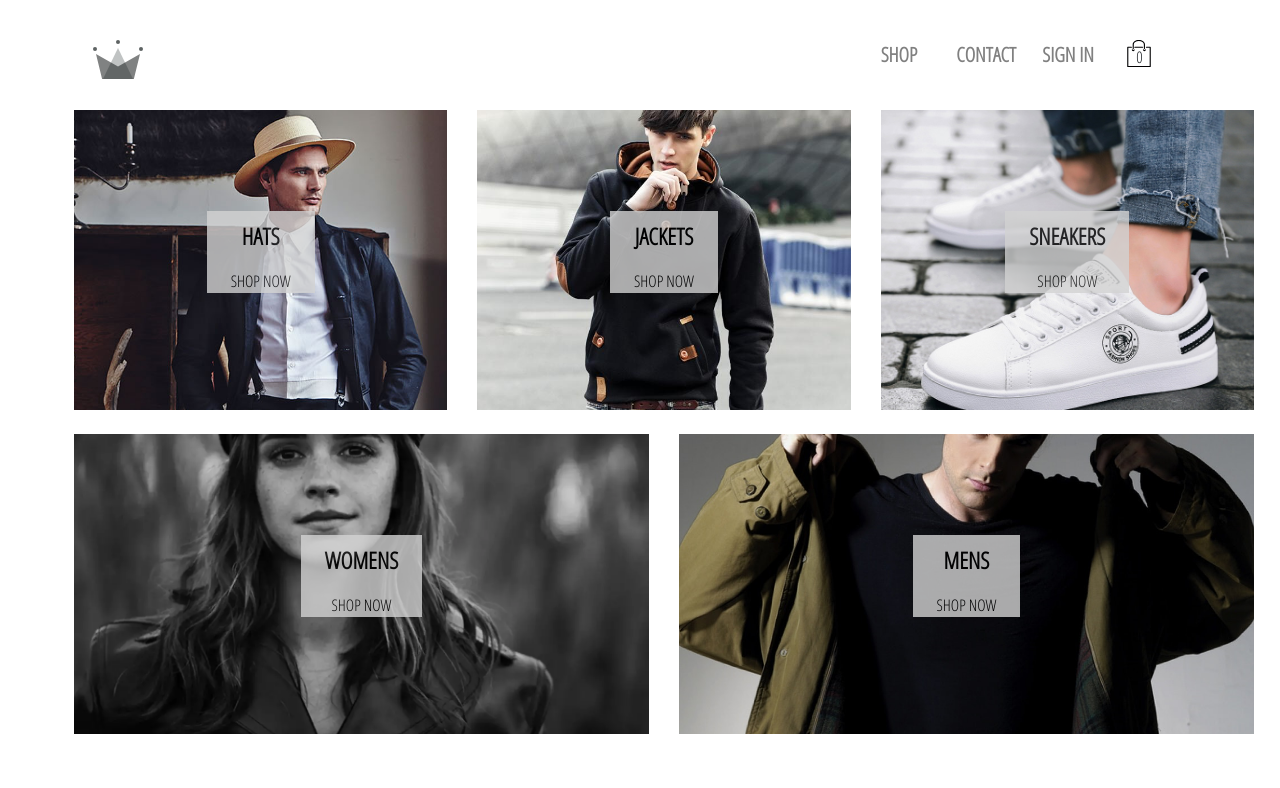
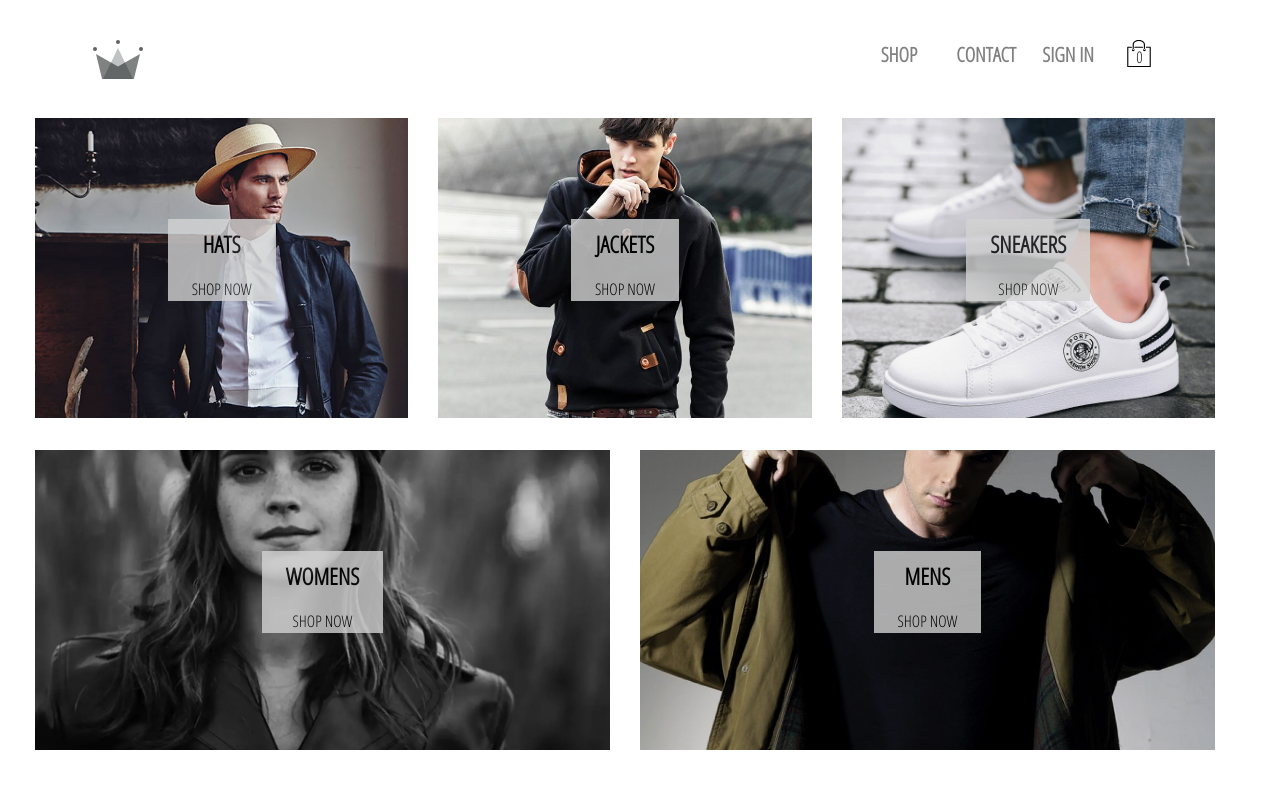
Before and after one commit to aniket-hue/E-Commerce, a React (Create React App) app: page / in a window 1280 px wide. Shown: the top 788 px of the page. Built offline with nearby package versions, Linux system fonts and the light colour scheme; no server answers.

Commit message:
Service worker Fix

```diff
--- a/src/Pages/Homepage/Homepage.js
+++ b/src/Pages/Homepage/Homepage.js
@@ -4,7 +4,8 @@ import Card from "../../Components/Card/Card";
 const Homepage = () => {
   return (
     <div className="container" style={{ maxWidth: "100vw" }}>
-      <div className="row m-md-4 w-100">
+      <div className="row m-md-3"></div>
+      <div className="row  w-100">
         <div className="col-md-4 m-md-0 m-sm-2">
           <Card type="hats" />
         </div>
@@ -15,7 +16,8 @@ const Homepage = () => {
           <Card type="sneakers" />
         </div>
       </div>
-      <div className="row m-md-4 w-100">
+      <div className="row m-md-3"></div>
+      <div className="row  w-100">
         <div className="col-md-6 m-md-0 m-sm-2">
           <Card type="womens" />
         </div>
--- a/src/index.js
+++ b/src/index.js
@@ -2,7 +2,6 @@ import React from 'react';
 import ReactDOM from 'react-dom';
 import './index.css';
 import App from './App';
-import * as serviceWorker from './serviceWorker';
 import { BrowserRouter } from 'react-router-dom';
 import { Provider } from 'react-redux';
 import store from './redux/store/store'
@@ -20,5 +19,3 @@ ReactDOM.render(
   </React.StrictMode>,
   document.getElementById('root')
 );
-
-serviceWorker.unregister();
```
